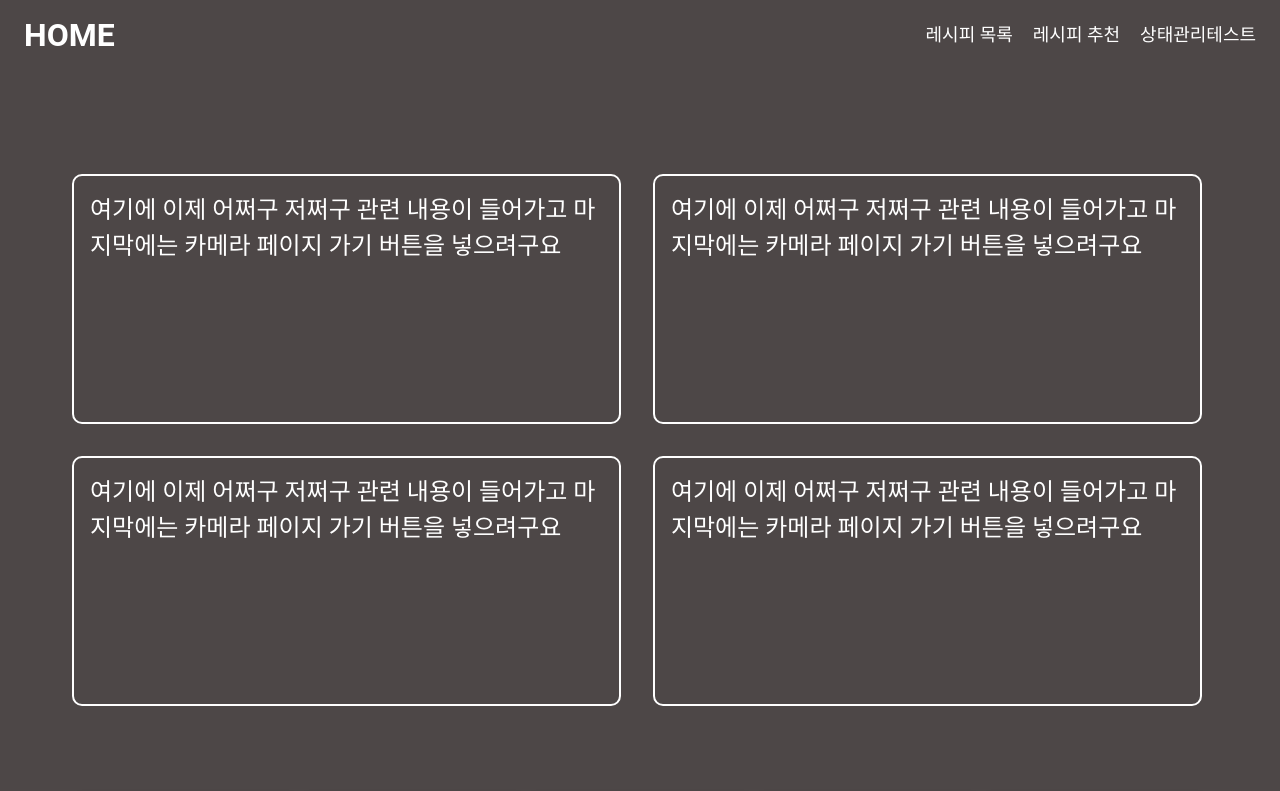
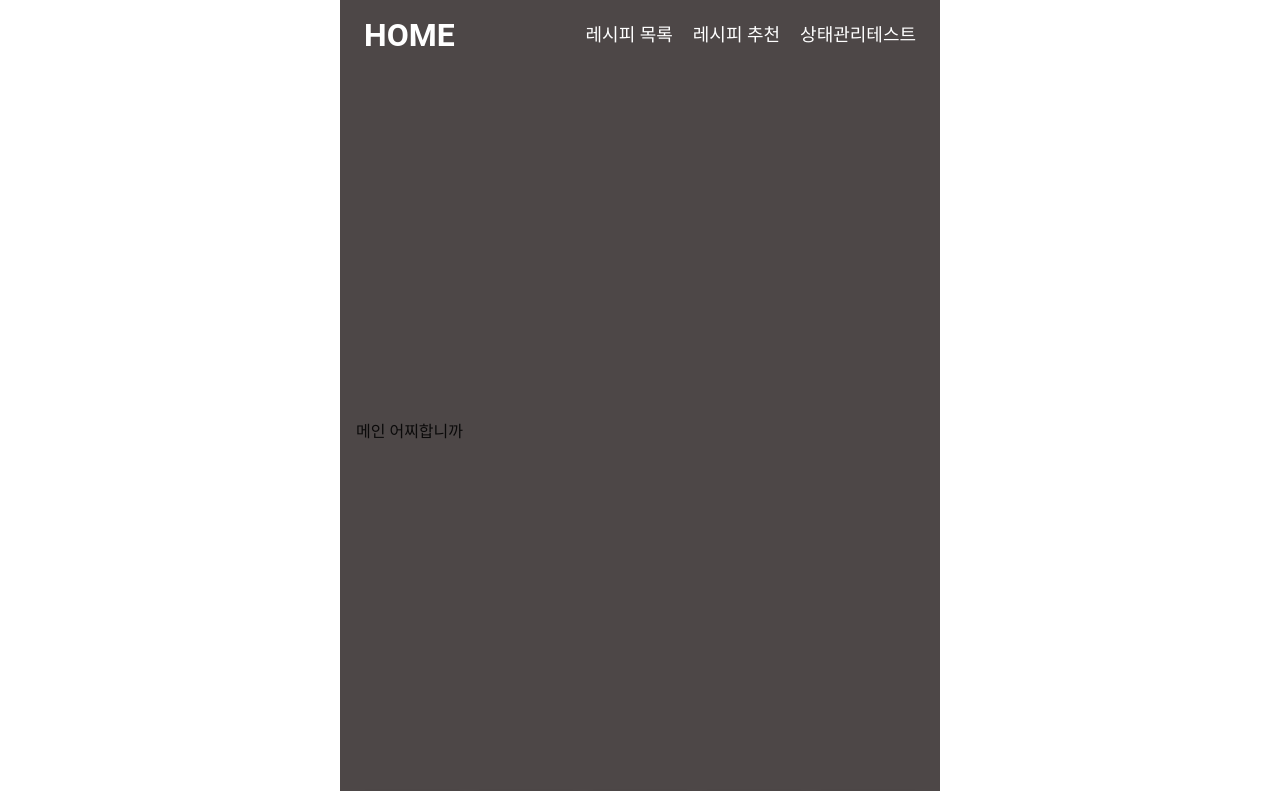
Before and after one commit to JISU-JEONG/refrigerator, a Vue app in the folder frontend/: page / in a window 1280 px wide. Shown: the top 791 px of the page. Built offline with nearby package versions, Linux system fonts and the light colour scheme; what vue-axios-cors would draw is missing.

Commit message:
모바일 화면 비율 조정

```diff
--- a/frontend/public/index.html
+++ b/frontend/public/index.html
@@ -7,6 +7,11 @@
     <link rel="icon" href="<%= BASE_URL %>favicon.ico">
     <title><%= htmlWebpackPlugin.options.title %></title>
     <style>
+      body {
+        width: 100vw;
+        max-width: 600px;
+        margin: 0 auto;
+      }
     </style>
 
   </head>
--- a/frontend/src/components/NavigationBar.vue
+++ b/frontend/src/components/NavigationBar.vue
@@ -28,6 +28,7 @@ export default {
 header {
   height: 70px;
   width: 100%;
+  max-width: 600px;
   background: #ffffff;
   position: fixed;
   top: 0;
--- a/frontend/src/view/RecipeDetail.vue
+++ b/frontend/src/view/RecipeDetail.vue
@@ -89,7 +89,9 @@ export default {
 <style>
 .recipe-detail-container {
   width: 100%;
+  max-width: 960px;
   height: 100vh;
-  padding: 70px 70px 70px 70px;
+  padding: 70px 0 0 0;
+  margin: 0 auto;
 }
 </style>
--- a/frontend/src/view/RecipeList.vue
+++ b/frontend/src/view/RecipeList.vue
@@ -5,9 +5,6 @@
         v-for="recipeInfo in recipeInfoArr"
         :key="recipeInfo.id"
         cols="12"
-        sm="6"
-        md="4"
-        lg="3"
       >
         <RecipeCard :recipeInfo="recipeInfo" />
       </v-col>
--- a/frontend/src/view/RecipeRecommendation.vue
+++ b/frontend/src/view/RecipeRecommendation.vue
@@ -107,7 +107,7 @@ export default {
 
 <style scoped lang="scss">
   div { box-sizing: border-box; }
-  .container { width: 100vw; height: 100vh; margin:0; padding: 70px 0 0 0; }
+  .container { width: 100%; height: 100vh; margin:0; padding: 70px 0 0 0; }
   .picture-container { width:100%; height: 40%; position:relative; box-sizing: border-box; /*border: 1px green solid;*/}
   .before-take { width:100%; height: 100%; position: relative; text-align: center; }
   .before-take>div { margin: 0; position: absolute; top: 50%; left: 50%; transform: translate(-50%, -50%); }
--- a/frontend/src/view/main.vue
+++ b/frontend/src/view/main.vue
@@ -2,10 +2,11 @@
   <div>
     <div class="intro-backaground">
       <div class="intro-container">
+        <p>메인 어찌합니까</p>
+        <!-- <div class="intro-card">여기에 이제 어쩌구 저쩌구 관련 내용이 들어가고 마지막에는 카메라 페이지 가기 버튼을 넣으려구요</div>
         <div class="intro-card">여기에 이제 어쩌구 저쩌구 관련 내용이 들어가고 마지막에는 카메라 페이지 가기 버튼을 넣으려구요</div>
         <div class="intro-card">여기에 이제 어쩌구 저쩌구 관련 내용이 들어가고 마지막에는 카메라 페이지 가기 버튼을 넣으려구요</div>
-        <div class="intro-card">여기에 이제 어쩌구 저쩌구 관련 내용이 들어가고 마지막에는 카메라 페이지 가기 버튼을 넣으려구요</div>
-        <div class="intro-card">여기에 이제 어쩌구 저쩌구 관련 내용이 들어가고 마지막에는 카메라 페이지 가기 버튼을 넣으려구요</div>
+        <div class="intro-card">여기에 이제 어쩌구 저쩌구 관련 내용이 들어가고 마지막에는 카메라 페이지 가기 버튼을 넣으려구요</div> -->
       </div>
     </div>
     <RecipeCategory />
@@ -51,7 +52,7 @@ export default {
 </script>
 <style scoped>
 .intro-backaground {
-  width: 100vw;
+  width: 100%;
   height: 100vh;
   background: rgb(77, 71, 71);
   padding-top: 80px;
@@ -67,7 +68,7 @@ export default {
   box-sizing: border-box;
 }
 .intro-card {
-  width: 47%;
+  width: 90%;
   height: 250px;
   display: inline-block;
   margin: 16px;
```
